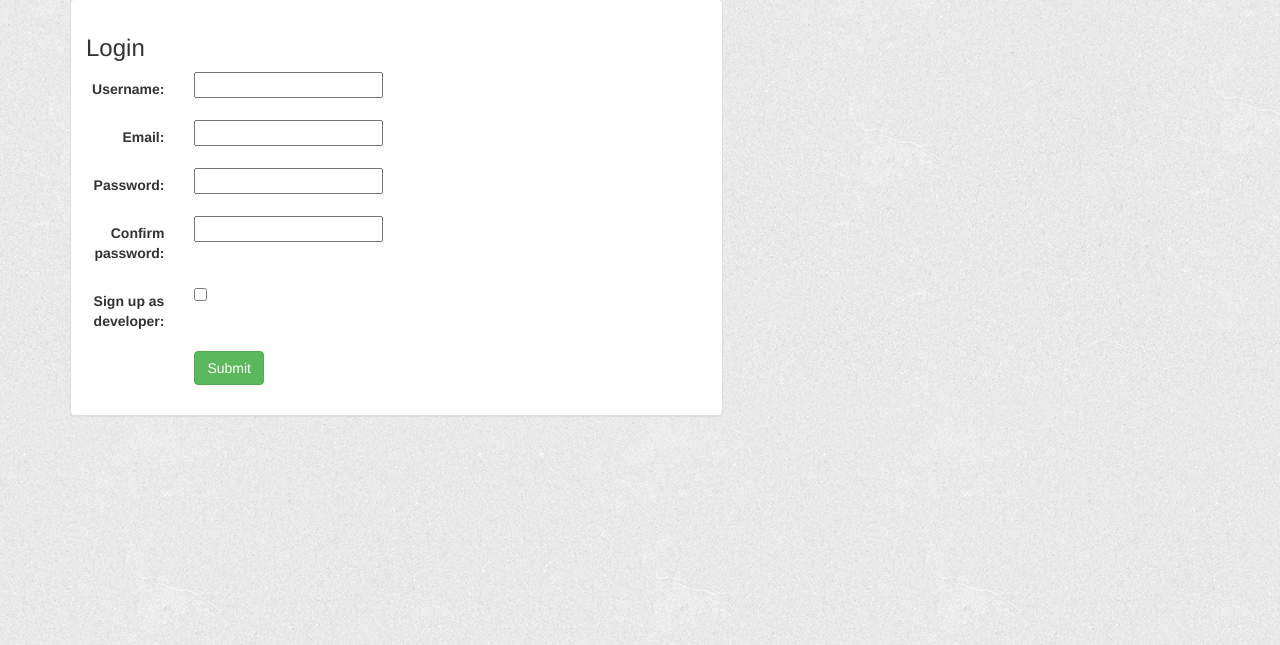
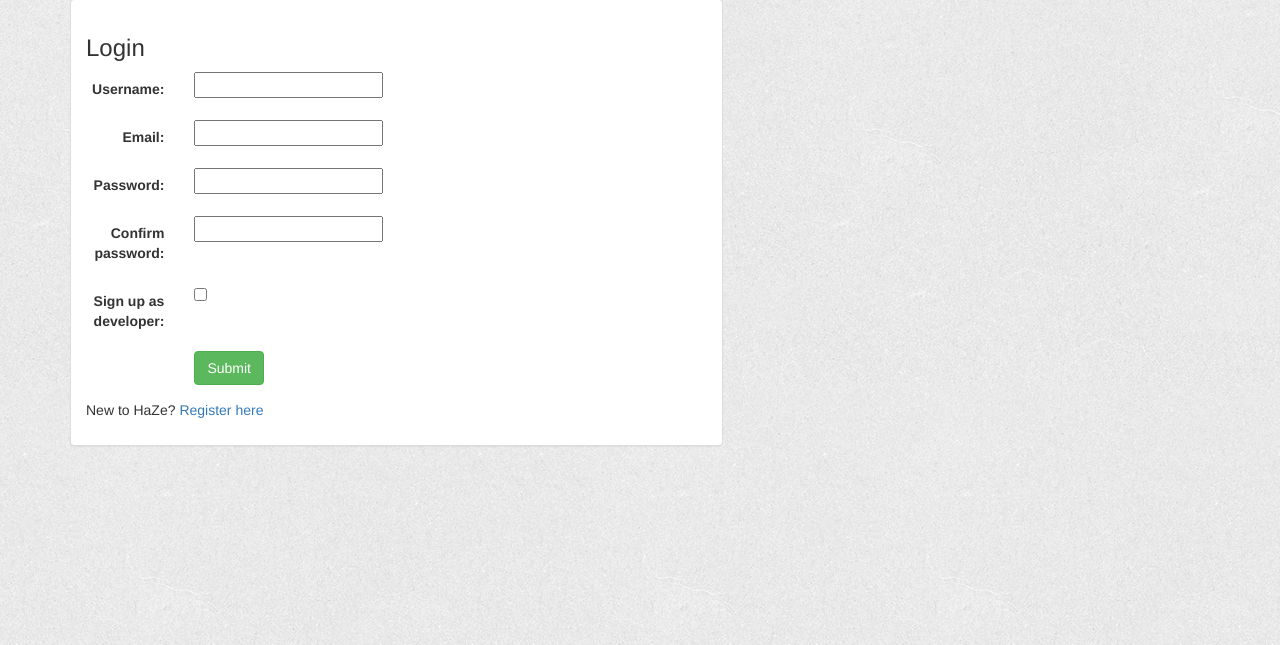
Before and after one commit to mishinma/wsdproject, a Django app: template accounts/templates/accounts/login-form.html in a window 1280 px wide. Shown: the part 73-718 px from the top of the page. Run offline with Django 3.2, Linux system fonts and the light colour scheme; the template is opened without the code that fills it: values that come from a table or form of the project are taken from there, others are empty; some libraries are stand-ins or nearby versions.

Commit message:
add register link

```diff
--- a/accounts/templates/accounts/login-form.html
+++ b/accounts/templates/accounts/login-form.html
@@ -16,9 +16,11 @@
                             <div class="col-sm-offset-2 col-sm-10">
                                 <button type="submit" class="btn btn-success">Submit</button>
                             </div>
+
                         </div>
+
                     </form>
-
+                    <p>New to HaZe? <a href="registration-form.html">Register here</a></p>
                 </div>
             </div>
         </div>
```
